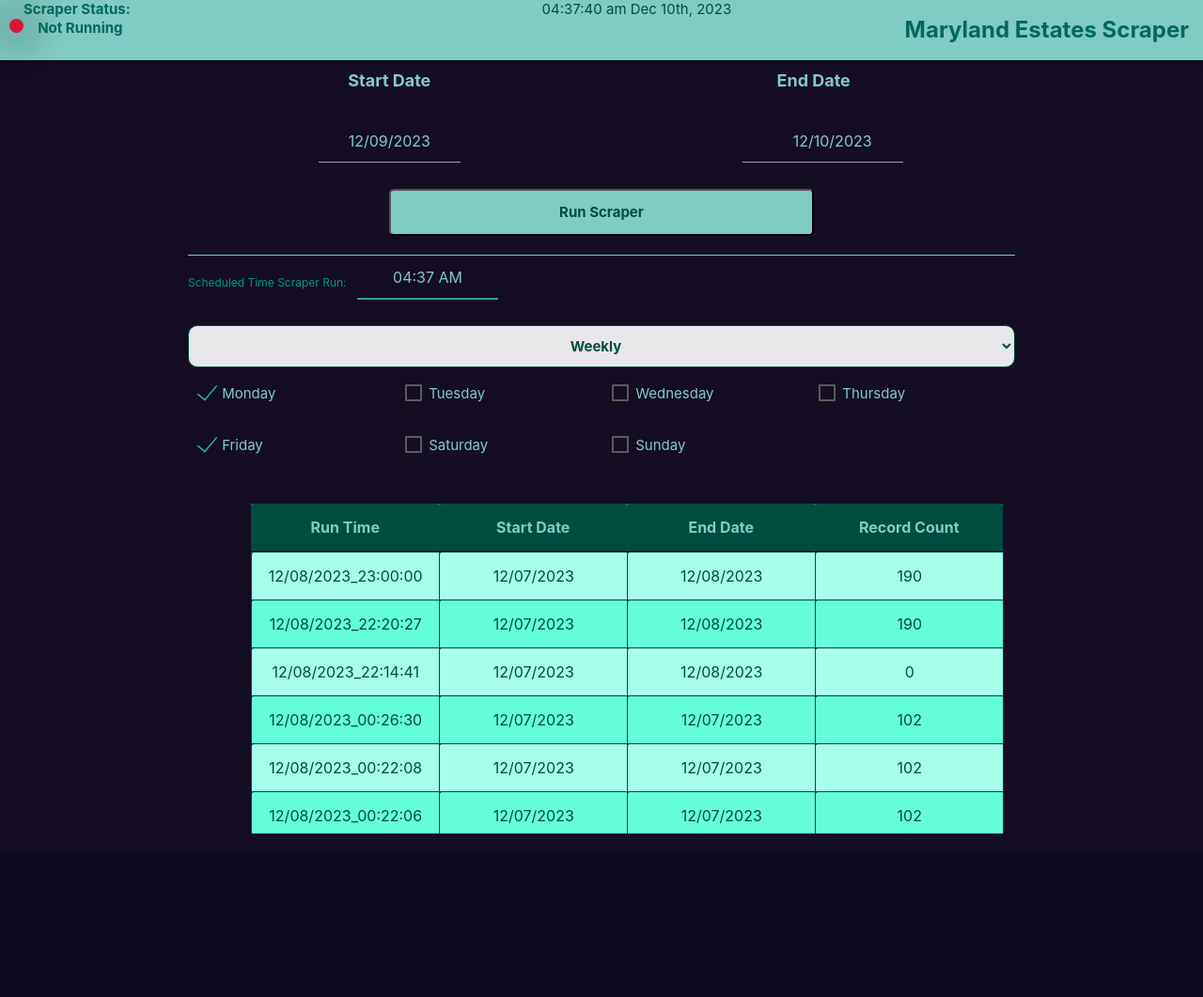
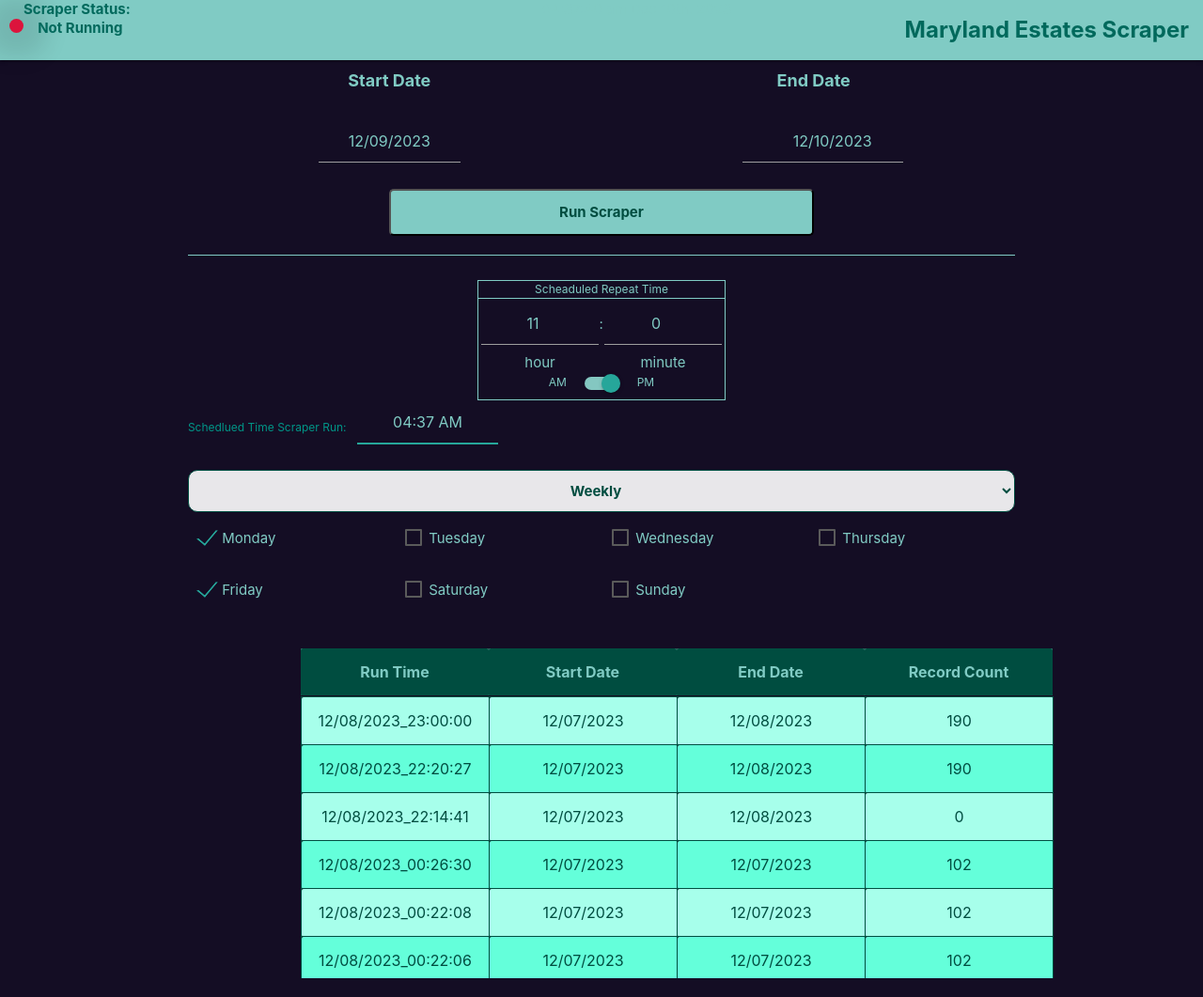
Before and after one commit to NerdboyQ/WebApps, a Flask app: page / in a window 1280 px wide; the page is wider, and only the part inside the window is pictured. Shown: that part at 94% size. Before the commit the page ends 887 px from the top of that part, so only its background shows below. Run offline with Flask 3, Linux system fonts and the light colour scheme; data comes from the database, SQL or seed files in the repository; data that the repository does not hold is empty; parts of the project's set-up code (start-up, migrations or seed data) failed here and were passed over.

Commit message:
added cleaner repeat time input

```diff
--- a/EstateScraper/scraper_webapp/static/css/styles.css
+++ b/EstateScraper/scraper_webapp/static/css/styles.css
@@ -19,6 +19,19 @@
 
 body {
     background-color: #140d24;
+}
+
+.time-sel-input {
+  display: block;
+  width: min-content;
+  padding: 0px;
+  color: var(--teal-lighten-3);
+  border-bottom: 10px solid var(--teal-lighten-3);
+  text-align: center;
+}
+
+p {
+  color: var(--teal-lighten-3);
 }
 
 /* Pulse animation */
@@ -66,7 +79,8 @@ body {
 /* Table styling */
 #rec-tbl {
     display: block;
-    margin-left: 20%;
+    margin-left: 25%;
+    /* margin-left: 30%; */
 }
 
 #rec-tbl-body {
--- a/EstateScraper/scraper_webapp/static/js/features.js
+++ b/EstateScraper/scraper_webapp/static/js/features.js
@@ -2,6 +2,12 @@
 document.addEventListener('DOMContentLoaded', function() {
     const tbl = document.querySelector("#rec-tbl-body");
     var scraperRuns = [{_id: '1', records_found: '215', run_date: '12/07/2023_23:37:06', search_range_end_date: '12/06/2023', search_range_start_date: '12/06/2023'}];
+    var rptTimeInputH = document.querySelector("#rpt-time-hr");
+    var rptTimeInputM = document.querySelector("#rpt-time-mm");
+    var rptTimeInputAmPm = document.querySelector(".am-pm-switch");
+    rptTimeInputAmPm.addEventListener('change', function() {
+        console.log("changed: " + rptTimeInputAmPm.checked);
+    })
     getScraperRuns();
     var SETTINGS = {};
     get_settings();
@@ -119,7 +125,14 @@ document.addEventListener('DOMContentLoaded', function() {
             console.log("RepeatTime: " + SETTINGS.repeat_time);
 
             timepicker.time = SETTINGS.repeat_time.split(" ")[0];
-
+            var tmp_time = SETTINGS.repeat_time.split(" ");
+            rptTimeInputH.value = parseInt(tmp_time[0].split(":")[0]);
+            rptTimeInputM.value = parseInt(tmp_time[0].split(":")[1]);
+            if (tmp_time[1].includes("AM")){
+                rptTimeInputAmPm.checked = false;
+            } else {
+                rptTimeInputAmPm.checked = true;
+            }
             if (SETTINGS.scraper_running != "False") {
                 console.log("Scraper is running: " + SETTINGS.scraper_running);
                 setScraperStatus(true);
--- a/EstateScraper/scraper_webapp/templates/index.html
+++ b/EstateScraper/scraper_webapp/templates/index.html
@@ -59,8 +59,42 @@
             </div>
 
             <div class="container">
+                <div class="center" style="border: #80cbc4 1px solid; max-height:300px; margin-top: 3%; margin-left: auto; margin-right: auto; width: 30%; padding-bottom: 1%;">
+                    <div class="" style="display: block; border-bottom: 1px solid #80cbc4;">
+                        <label class="teal-text text-lighten-3">Scheaduled Repeat Time</label>
+                    </div>
+
+                    <div class="" style="display: block;height: 10%; width: 100%;padding: 1%;">
+                        <div class="teal-text text-lighten-3" style="float: left; width: 49%;">
+
+                                <input id="rpt-time-hr" type="number" class="time-sel-input" name="quantity" min="01" max="12"name></input>
+                                hour
+                        </div>
+                        <div class="teal-text text-lighten-3" style="float: left; width: 2%;padding-top: 5%;">
+                            <p style="vertical-align: middle; display: table-cell;">:</p>
+                        </div>
+                        <div class="teal-text text-lighten-3" style="float: left; width: 49%;">
+
+                                <input id="rpt-time-mm" type="number" class="time-sel-input" name="quantity" min="00" max="59"></input>
+                                minute
+
+                        </div>
+                    </div>
+
+                    <div>
+                        <div class="switch" style="display: block; margin-left: 0%;">
+                            <label class="center teal-text text-lighten-3" style="display: block; margin: 0%;">
+                            AM
+                            <input type="checkbox" class="am-pm-switch">
+                            <span class="lever"></span>
+                            PM
+                            </label>
+                        </div>
+                    </div>
+                </div>
+
                 <div class="row">
-                    <label class="col m3 teal-text text-btlighten-3 active" style="padding-top: 20px;width: fit-content;">Scheduled Time Scraper Run:</label>
+                    <label class="col m3 teal-text text-btlighten-3 active" style="padding-top: 20px;width: fit-content;">Schedlued Time Scraper Run:</label>
                     <div class="col m2" style="padding: 0px;">
                         <input type="text" class="timepicker center teal-text text-lighten-3" style="padding-left: 0px;">
                     </div>
@@ -188,7 +222,7 @@
 
     <div class="row table-wrapper center tbl-container">
 
-        <table id="rec-tbl" class=" center responsive-table col s12 m12">
+        <table id="rec-tbl" class=" center responsive-table">
             <thead>
                 <tr>
                     <th>Run Time</th>
```
